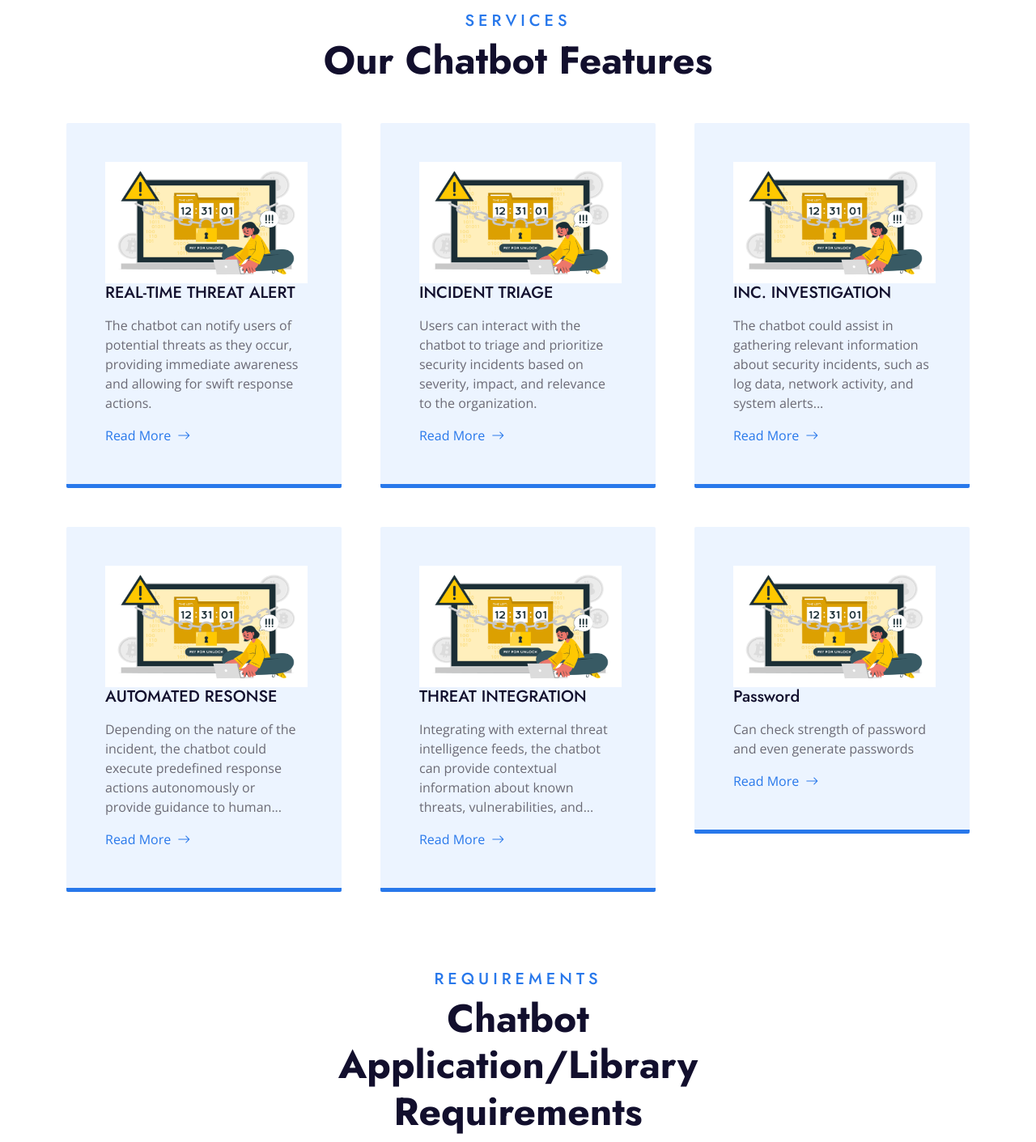
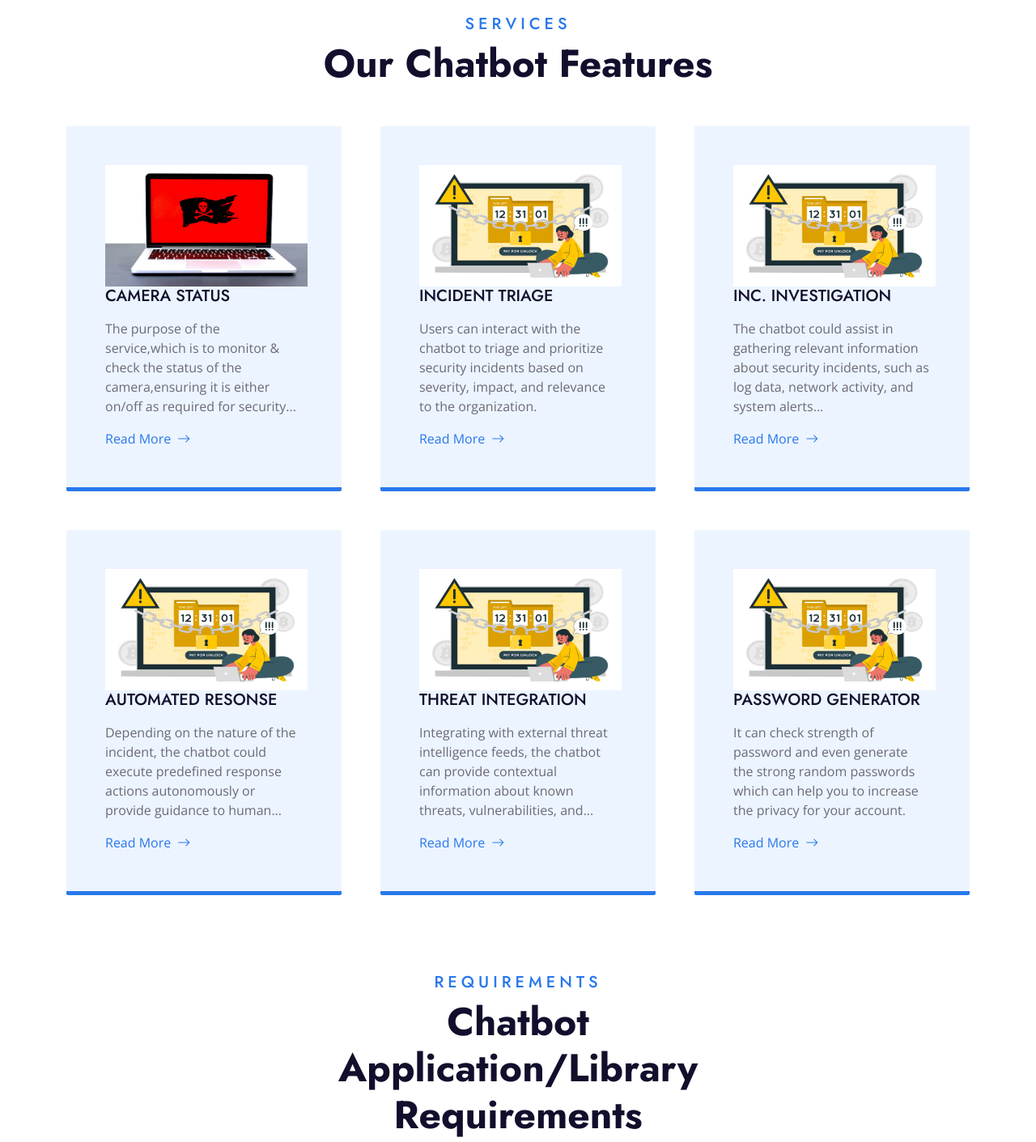
Before and after one commit to Arbaaz-Khan-Tech/Fire-bot, a Flask app: page / in a window 1280 px wide. Shown: the part 1525-2936 px from the top of the page at 81% size. Run offline with Flask 3, Linux system fonts and the light colour scheme; some libraries are stand-ins or nearby versions.

Commit message:
html changes

```diff
--- a/Fire-Bot/templates/index.html
+++ b/Fire-Bot/templates/index.html
@@ -9,7 +9,7 @@
     <meta content="Free HTML Templates" name="description">
 
     <!-- Favicon -->
-    <link href="img/favicon.ico" rel="icon">
+    <link href="../static/img/favicon.ico" rel="icon">
 
     <!-- Google Web Fonts -->
     <link rel="preconnect" href="https://fonts.gstatic.com">
@@ -35,7 +35,7 @@
     <!-- Navbar Start -->
     <nav class="navbar navbar-expand-lg bg-white navbar-light shadow-sm py-3 py-lg-0 px-3 px-lg-0">
         <a href="index.html" class="navbar-brand ms-lg-5">
-            <h1 class="display-5 m-0 text-primary">Fire<span class="text-secondary">Bot</span></h1>
+            <h1 class="display-5 m-0 text-primary">Fire<span class="text-secondary">Bot</span> <img src="../static/img/logo.png" style="height: 84px;"></h1>
         </a>
         <button class="navbar-toggler" type="button" data-bs-toggle="collapse" data-bs-target="#navbarCollapse">
             <span class="navbar-toggler-icon"></span>
@@ -157,9 +157,9 @@
                 <div class="col-lg-4 col-md-6 wow zoomIn" data-wow-delay="0.3s">
                     <div class="service-item bg-light border-bottom border-5 border-primary rounded">
                         <div class="position-relative p-5">
-                            <img src="../static/img/threat.jpg" style=" height: 150px; width: 250px;">
-                            <h5 class="mb-3">REAL-TIME THREAT ALERT</h5>
-                            <p>The chatbot can notify users of potential threats as they occur, providing immediate awareness and allowing for swift response actions.</p>
+                            <img src="../static/img/camera.jpg" style=" height: 150px; width: 250px;">
+                            <h5 class="mb-3">CAMERA STATUS</h5>
+                            <p>The purpose of the service,which is to monitor & check the status of the camera,ensuring it is either on/off as required for security...</p>
                             <a href="">Read More<i class="bi bi-arrow-right ms-2"></i></a>
                         </div>
                     </div>
@@ -208,8 +208,8 @@
                     <div class="service-item bg-light border-bottom border-5 border-primary rounded">
                         <div class="position-relative p-5">
                             <img src="../static/img/threat.jpg" style=" height: 150px; width: 250px;">
-                            <h5 class="mb-3">Password </h5>
-                            <p>Can check strength of password and even generate passwords</p>
+                            <h5 class="mb-3">PASSWORD GENERATOR </h5>
+                            <p>It can check strength of password and even generate  the strong random passwords which can help you to increase the privacy for your account.</p>
                             <a href="">Read More<i class="bi bi-arrow-right ms-2"></i></a>
                         </div>
                     </div>
```
Also changed, not shown: Fire-Bot/static/css/Fire-bot .jpg (renamed from Fire-Bot/static/img/Avatar.jpeg), Fire-Bot/static/img/camera.jpg (renamed from Fire-Bot/static/img/michael-geiger-JJPqavJBy_k-unsplash.jpg), Fire-Bot/static/img/favicon.ico (added), Fire-Bot/static/img/logo.png (added).
